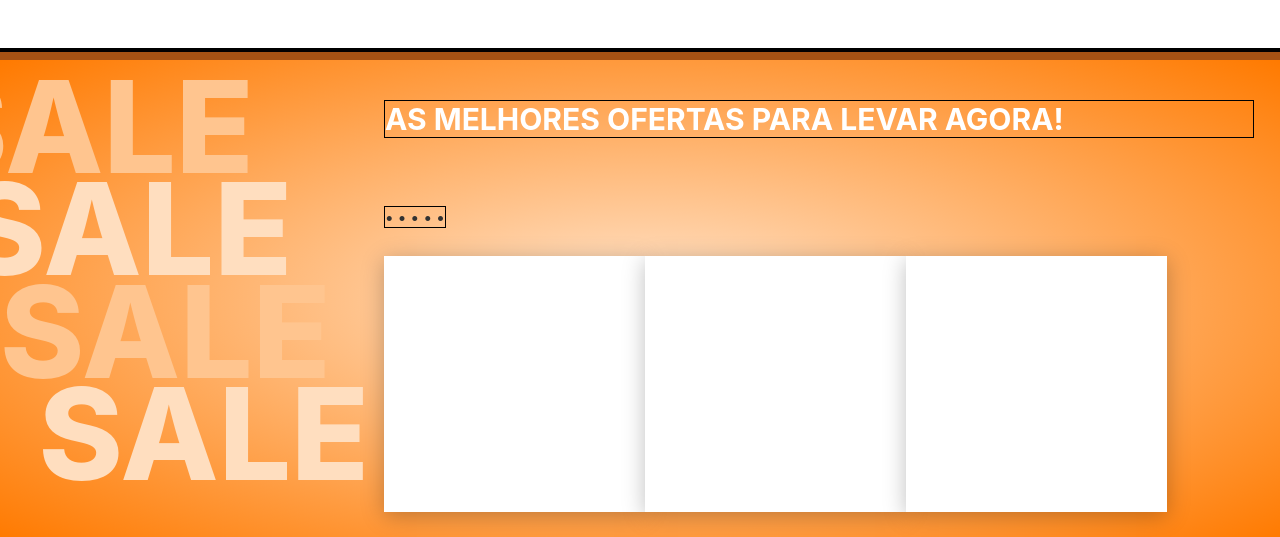
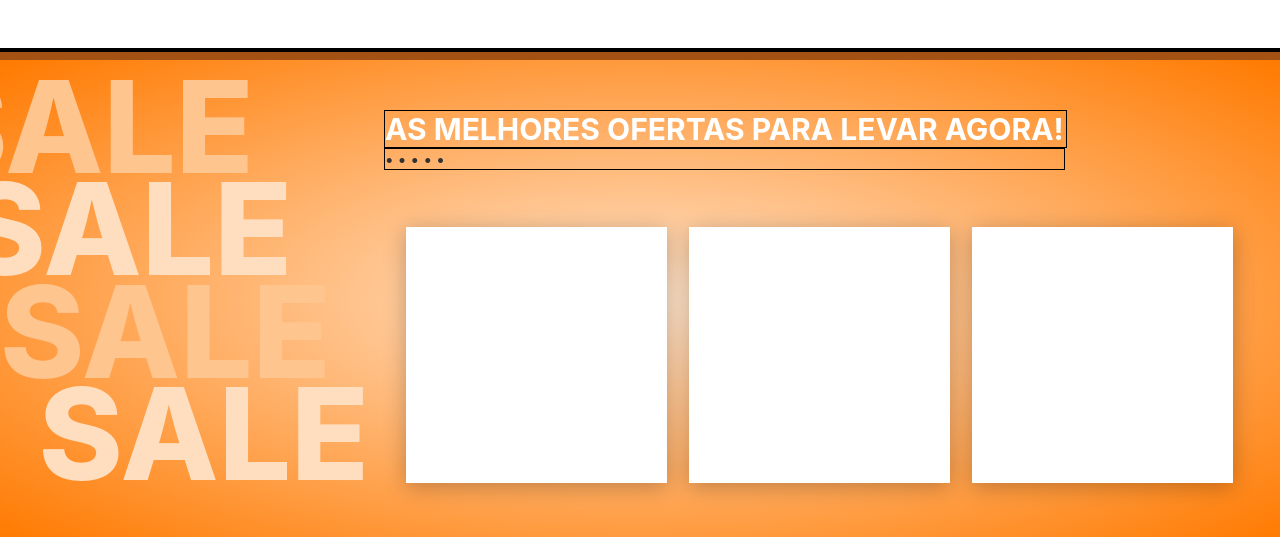
Before and after one commit to LucianoKohler/ToolsReady, a plain HTML site: page paginicial.html in a window 1280 px wide. Shown: the part 1521-2058 px from the top of the page. Drawn offline with Linux system fonts and the light colour scheme; a web font is replaced by a local one.

Commit message:
progresso na aula do careca 2

```diff
--- a/css/main.css
+++ b/css/main.css
@@ -314,6 +314,7 @@ body{
     color: white;
     width: 100%;
     padding: 0;
+    margin: 50px 0 0 0;
     height: fit-content;
     border: 1px solid black;
 }
@@ -328,6 +329,7 @@ body{
 .cardcontainer{
     width: 100%;
     display: flex;
+    justify-content: space-evenly;
 }
 
 .card-sale{
--- a/paginicial.html
+++ b/paginicial.html
@@ -155,6 +155,7 @@
             </div>
         </div>
         <div class="saleconteudo">
+            <div class="saleheader">
                 <h4>AS MELHORES OFERTAS PARA LEVAR AGORA!</h4>
                 <div class="selector">
                     <span>&#8226;</span>
@@ -162,6 +163,7 @@
                     <span>&#8226;</span>
                     <span>&#8226;</span>
                     <span>&#8226;</span>
+                </div>
             </div>
             <div class="cardcontainer">
                 <div class="card-sale"></div>
```
Lines whose indentation alone changed are shown as unchanged.
